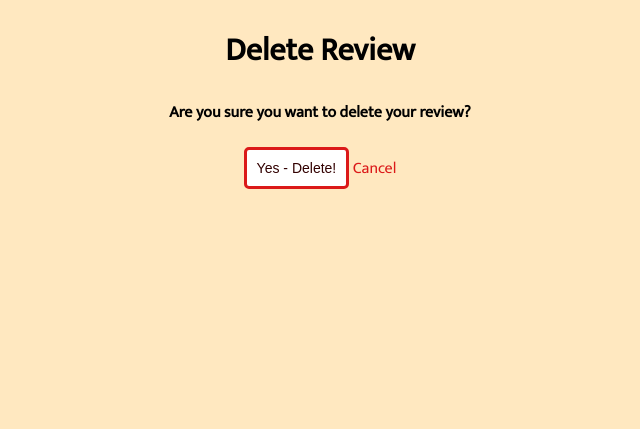
After one commit to jvpati17/hole-in-the-wall, a Django app: page /restaurants/1/delete_review/ in a window 1280 px wide. The commit adds this page. Shown: the part 197-626 px from the top of the page, without its empty margins (320-960 px from the left). Run offline with Django 3.2, Linux system fonts and the light colour scheme; tables that the repository leaves empty hold one stand-in row (values such as "Sample post").

Commit message:
review edit and delete functionality

```diff
--- /dev/null
+++ b/main_app/templates/main_app/review_confirm_delete.html
@@ -0,0 +1,13 @@
+{% extends 'base.html' %}
+
+{% block content %}
+  <h1>Delete Review</h1>
+
+  <h4>Are you sure you want to delete your review?</h4>
+
+  <form action="" method="POST">
+    {% csrf_token %}
+    <input type="submit" value="Yes - Delete!" class="btn">
+    <a href="{% url 'delete_review' object.id %}">Cancel</a>
+  </form>
+{% endblock %}
```
Also changed, not shown: main_app/templates/restaurants/detail.html (+2 -6 lines).
